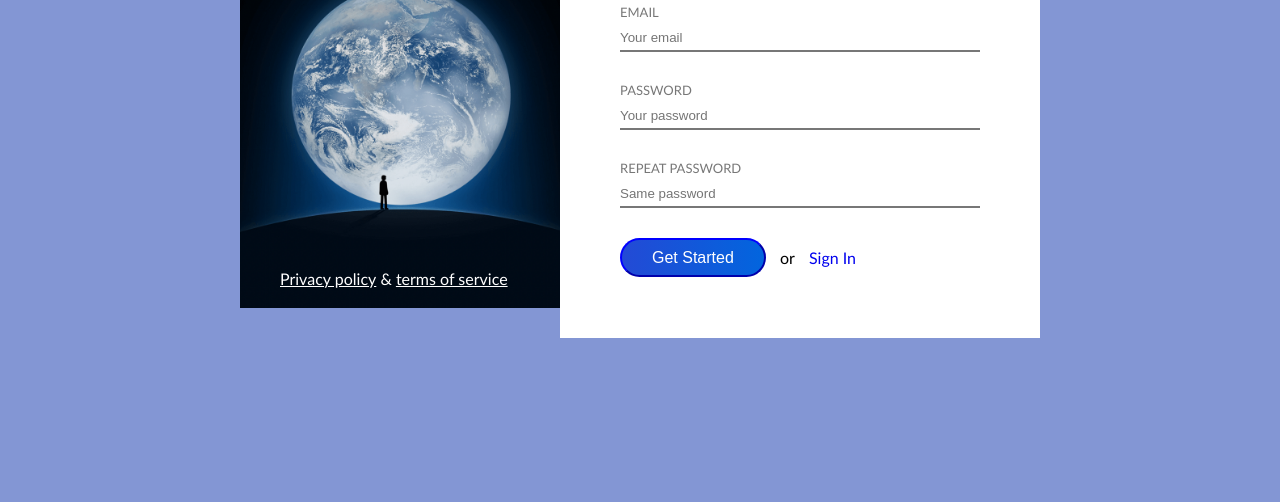
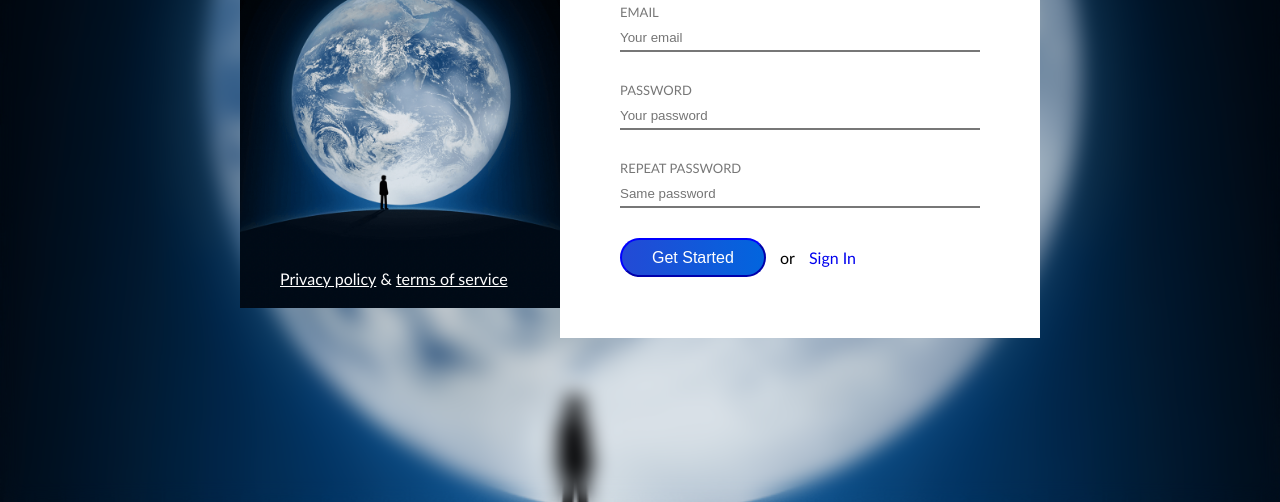
Before and after one commit to mkrivickas/sign-up, a website: page index.html in a window 1280 px wide. Shown: the part 298-800 px from the top of the page. Drawn offline with Linux system fonts and the light colour scheme.

Commit message:
Main background

```diff
--- a/css/main.css
+++ b/css/main.css
@@ -1,6 +1,11 @@
 body {
     height: 100vh;
     position: relative;
+    background-image: url(../img/moon.png);
+    background-size: cover;
+    background-position: center;
+    background-repeat: no-repeat;
+    backdrop-filter: blur(10px);
 }
 
 .container {
```
